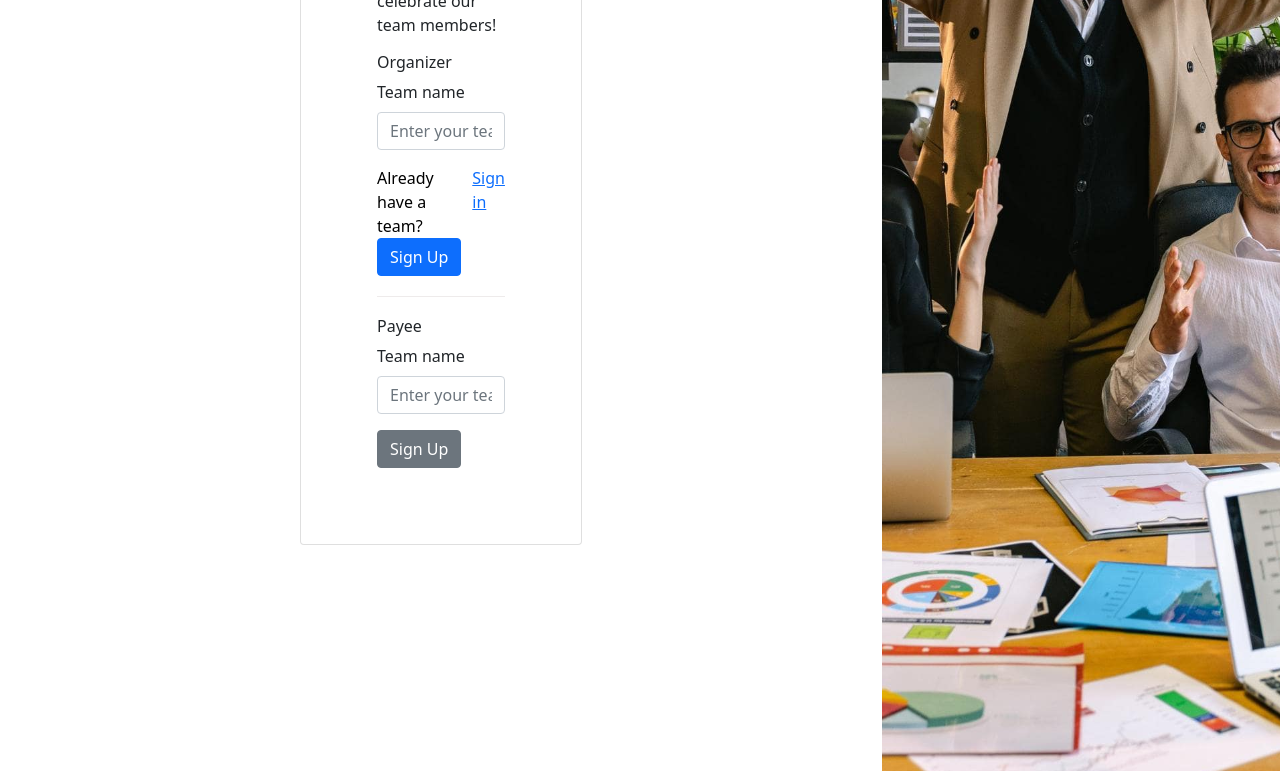
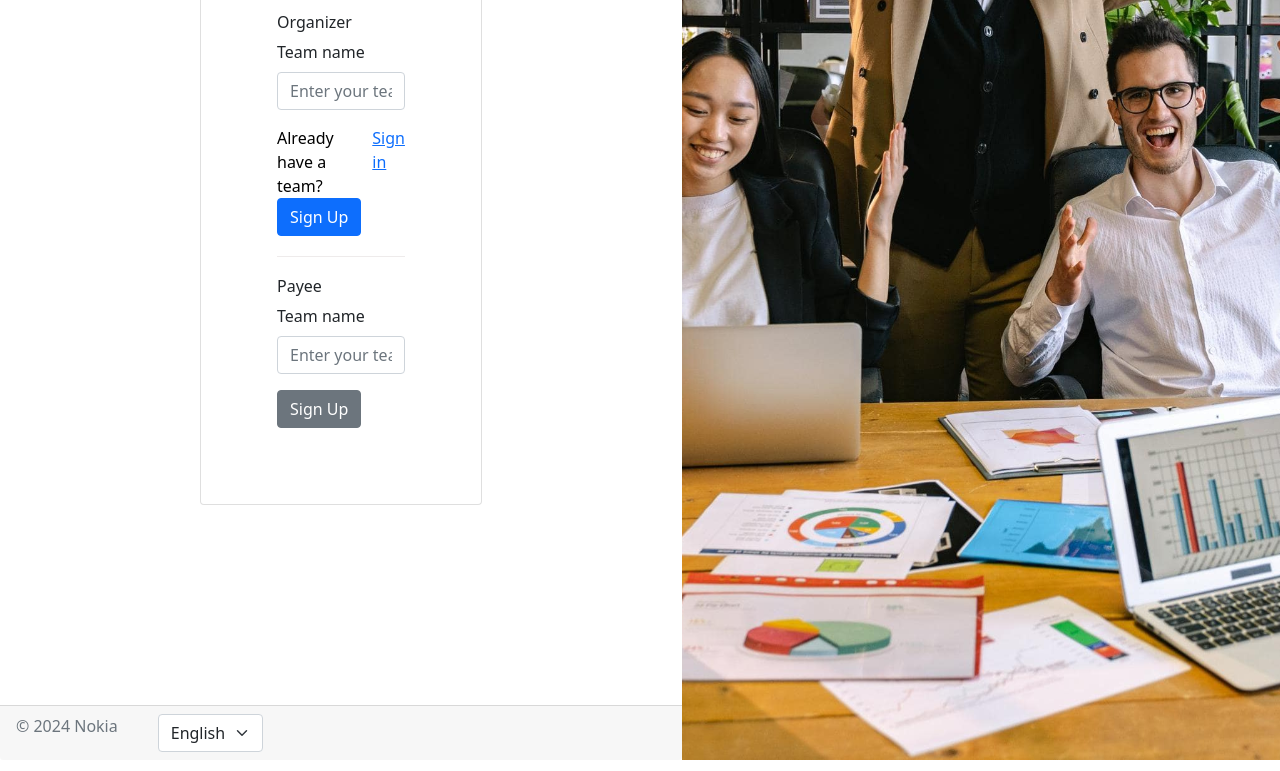
Before and after one commit to prince88sh/birthday-celebration-demo, a plain HTML site: page index.html in a window 1280 px wide. Shown: the part 392-1163 px from the top of the page. Drawn offline with nearby package versions, Linux system fonts and the light colour scheme.

Commit message:
margin of card is improved

```diff
--- a/style.css
+++ b/style.css
@@ -30,12 +30,11 @@
 }
 
 .card {
-    margin: 240px 300px;
+    margin: 200px;
     /* margin-left: auto;
     margin-right: auto; */
     padding: 60px;
     display: flex;
-
 }
 
 
@@ -69,6 +68,6 @@
     grid-template-columns: 1fr 1fr;
 }
 
-.col{
+.col {
     padding-right: 0px;
 }
```
